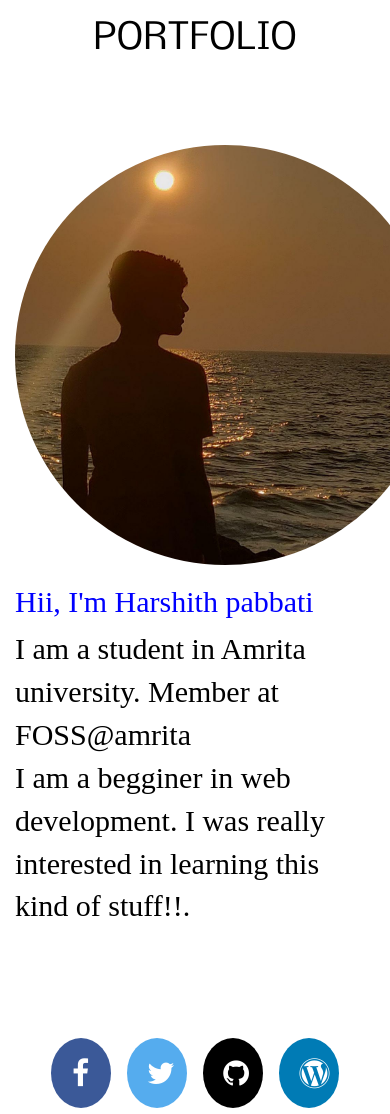
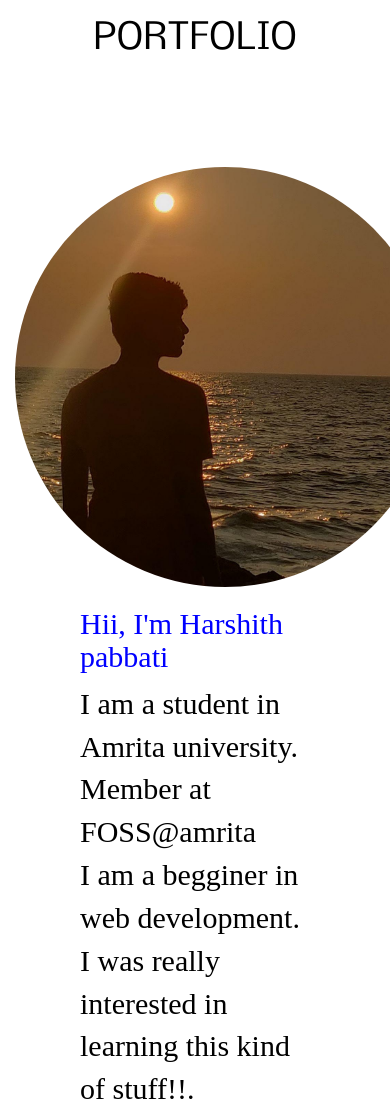
Before and after one commit to kalidindiamitraja/harshithpabbati.github.io, a plain HTML site: page index.html in a window 390 px wide. Shown: the top 1114 px of the page. Drawn offline with nearby package versions, Linux system fonts and the light colour scheme.

Commit message:
portfolio

```diff
--- a/index.html
+++ b/index.html
@@ -24,7 +24,7 @@ p, div {
 }
 .container{
 	color:black;
-	font-size:25px;
+	font-size:40px;
 	animation-duration: 10s;
   animation-delay: 2s;
   animation-iteration-count: infinite;
@@ -67,21 +67,20 @@ p, div {
   color: white;
 }
 .info{
-  margin-top: 75px;
   font-size: 30px;
 }
 </style>
 <div class="background">
   <div class="container">
-  <center><h1>PORTFOLIO</h1></center>
+<center><h1>PORTFOLIO</h1></center>
 </div><br /><br />
 <div class="container"><br />
   <div class="row">
     <div class="col-lg-4 col-md-4 col-sm-12 col-xs-12">
 <img src="img.jpg" class="img-circle profile" alt="Harshith" width="420" height="420"></div>
-    <div class="col-lg-2 col-md-2"><br /><br /><br /><br /></div>
+    <div class="col-lg-2 col-md-2 col-sm-2 col-xs-2"><br /><br /><br /><br /></div>
     <div class="info">
-    <div class="col-lg-6 col-md-6 col-sm-12 col-xs-12">
+    <div class="col-lg-6 col-md-6 col-sm-8 col-xs-8">
 <font color="blue"><h2 class="animated bouncein" style="font-family:script typeface">Hii, I'm Harshith pabbati</h2></font>
 <p style="font-family:scriptina">I am a student in Amrita university. Member at FOSS@amrita<br/ >I am a begginer in web development. I was really interested in learning this kind of stuff!!. </p></div>
 </div>
@@ -93,4 +92,5 @@ p, div {
   <a href="https://technix1304.wordpress.com/" class="fa fa-wordpress"></a>
   <a href="https://www.instagram.com/harshith_pabbati/" class="fa fa-instagram"></a>
 </div>
+<div class="col-sm-2 col-xs-2"></div>
 </html>
```
